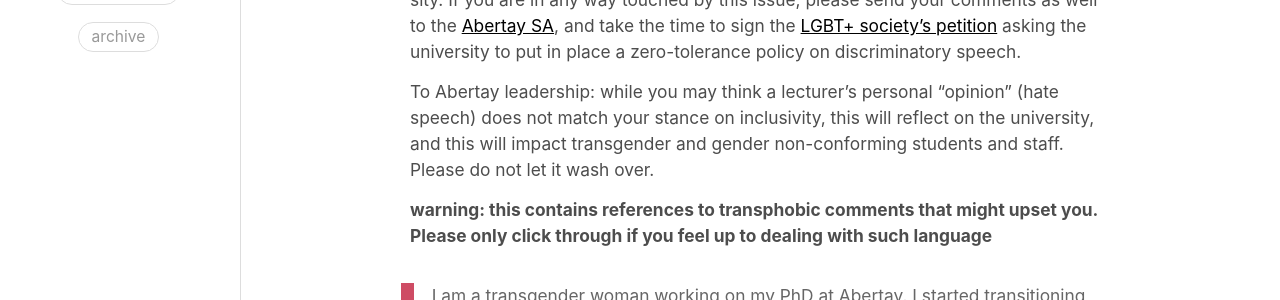
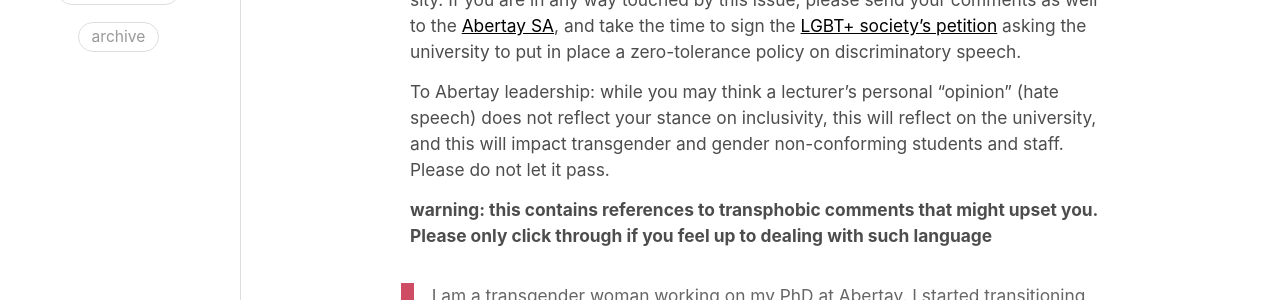
Before and after one commit to amyinorbit/amyinorbit.github.io, a Jekyll site: the page built from _posts/2018-10-02-abertay-waiton-transphobia.md, in a window 1280 px wide and 900 px high. Shown: the part 259-559 px from the top of the window. Built offline with Jekyll 4.4.1, drawn with Linux system fonts in a browser that asks for light colours.

Commit message:
Add plea to abertay

```diff
--- a/_posts/2018-10-02-abertay-waiton-transphobia.md
+++ b/_posts/2018-10-02-abertay-waiton-transphobia.md
@@ -5,7 +5,7 @@ layout: post
 ---
 A few days ago, Dr. Waiton, lecturer at [Abertay University][uad], published a vile transphobic opinion piece in The Herald Scotland. Abertay's support was an important part of my early transition, and this goes against the university's stance of acceptance of LGBT+ students and staff. Here's the comments I've sent as a complaint to the university. If you are in any way touched by this issue, please send your comments as well to the [Abertay SA][uadsa], and take the time to sign the [LGBT+ society's petition][pet] asking the university to put in place a zero-tolerance policy on discriminatory speech.
 
-To Abertay leadership: while you may think a lecturer's personal "opinion" (hate speech) does not match your stance on inclusivity, this will reflect on the university, and this will impact transgender and gender non-conforming students and staff. Please do not let it wash over.
+To Abertay leadership: while you may think a lecturer's personal "opinion" (hate speech) does not reflect your stance on inclusivity, this will reflect on the university, and this will impact transgender and gender non-conforming students and staff. Please do not let it pass.
 
 **warning: this contains references to transphobic comments that might upset you. Please only click through if you feel up to dealing with such language**
 
```
